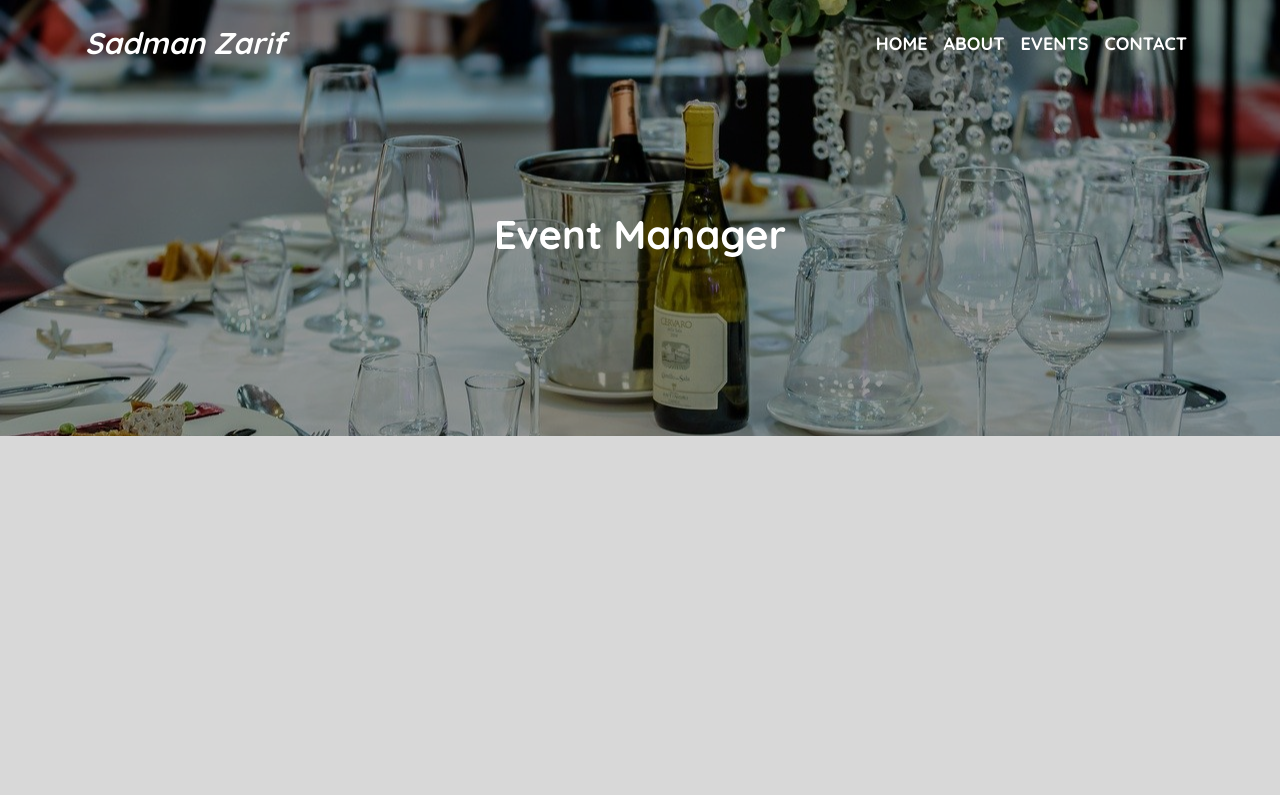
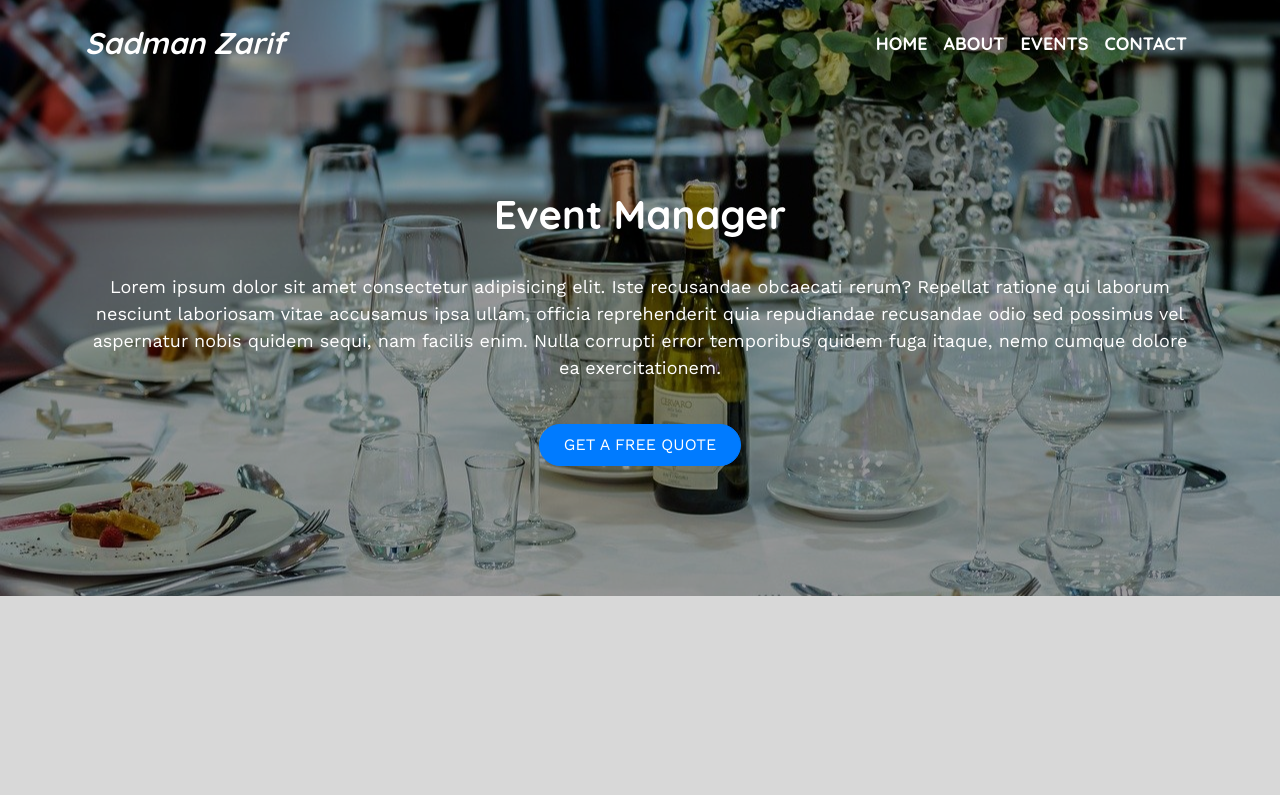
Before and after one commit to ZSSoftwareStudio/EMS, a PHP site: page / in a window 1280 px wide. Shown: the top 795 px of the page. Before the commit the page ends 436 px from the top, so only its background shows below. Run offline with PHP 8.4, Linux system fonts and the light colour scheme.

Commit message:
header markup updated

```diff
--- a/index.html
+++ b/index.html
@@ -49,7 +49,19 @@
     </nav>
     <!-- HOME SECTION HERE -->
     <div class="background">
-        <h1>Event Manager</h1>
+        <div class="container">
+            <h1>Event Manager</h1>
+            <br/>
+            <p>
+                Lorem ipsum dolor sit amet consectetur adipisicing elit. Iste recusandae obcaecati rerum? Repellat
+                ratione
+                qui laborum nesciunt laboriosam vitae accusamus ipsa ullam, officia reprehenderit quia repudiandae
+                recusandae odio sed possimus vel aspernatur nobis quidem sequi, nam facilis enim. Nulla corrupti error
+                temporibus quidem fuga itaque, nemo cumque dolore ea exercitationem.
+            </p>
+            <br>
+            <button class="btn btn-primary text-uppercase py-2 px-4 rounded-pill">Get a free QUOTE</button>
+        </div>
     </div>
     <br />
     <br />
--- a/resources/css/style.css
+++ b/resources/css/style.css
@@ -18,8 +18,8 @@ h1, h2, h3, h4, h5, h6{
   background-position: center center;
   background-size: cover;
   background-blend-mode: darken;
-  padding-top: 210px;
-  padding-bottom: 170px;
+  padding-top: 190px;
+  padding-bottom: 130px;
   color: white;
   text-align: center;
 }
```
